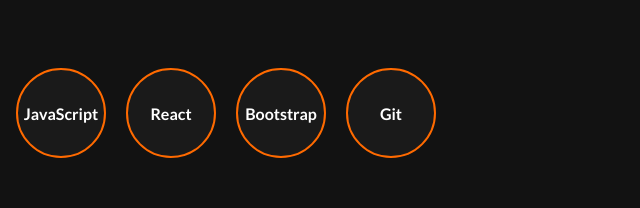
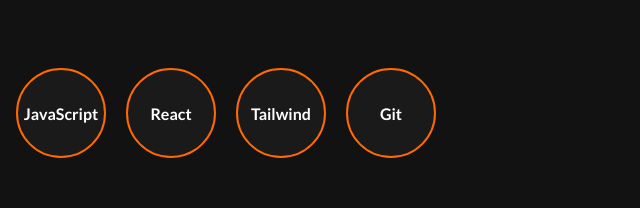
Before and after one commit to abbas99917/professional_portfolio12345, a plain HTML site: page index.html in a window 1280 px wide. Shown: the part 1817-2025 px from the top of the page, 524-1164 px from the left. Drawn offline with Linux system fonts and the light colour scheme; a web font is replaced by a local one.

```diff
--- a/index.html
+++ b/index.html
@@ -125,23 +125,14 @@
   <div class="skill-circle">CSS</div>
   <div class="skill-circle">JavaScript</div>
   <div class="skill-circle">React</div>
-  <div class="skill-circle">Bootstrap</div>
+  <div class="skill-circle">Tailwind</div>
   <div class="skill-circle">Git</div>
 </div>
 
 
 </section>
 
-<!-- <section class="portfolio">
-  <h1>Portfolio</h1>
 
-  <div class="filter-btns">
-    <button class="active">All</button>
-    <button>Web</button>
-    <button>Design</button>
-    <button>Apps</button>
-    <button class="mobile-animate">More</button>
-  </div> -->
 
   <section class="portfolio">
     <h1 class="port">Portfolio</h1>
--- a/style.css
+++ b/style.css
@@ -140,6 +140,9 @@ a{
     display: flex;
 
 }
+
+
+
 .ellips {
 
     animation: floatImage 6s ease-in-out infinite;
```
